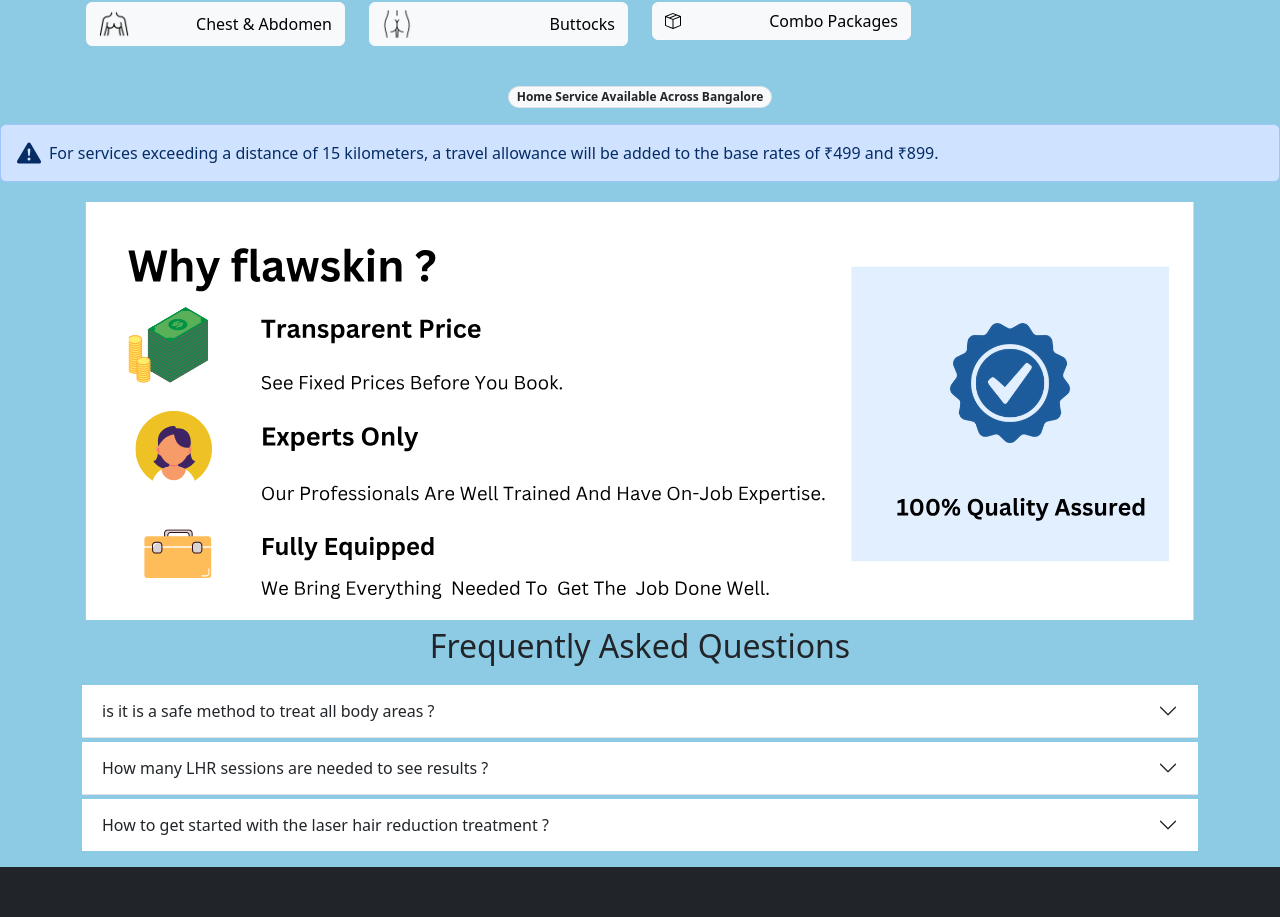
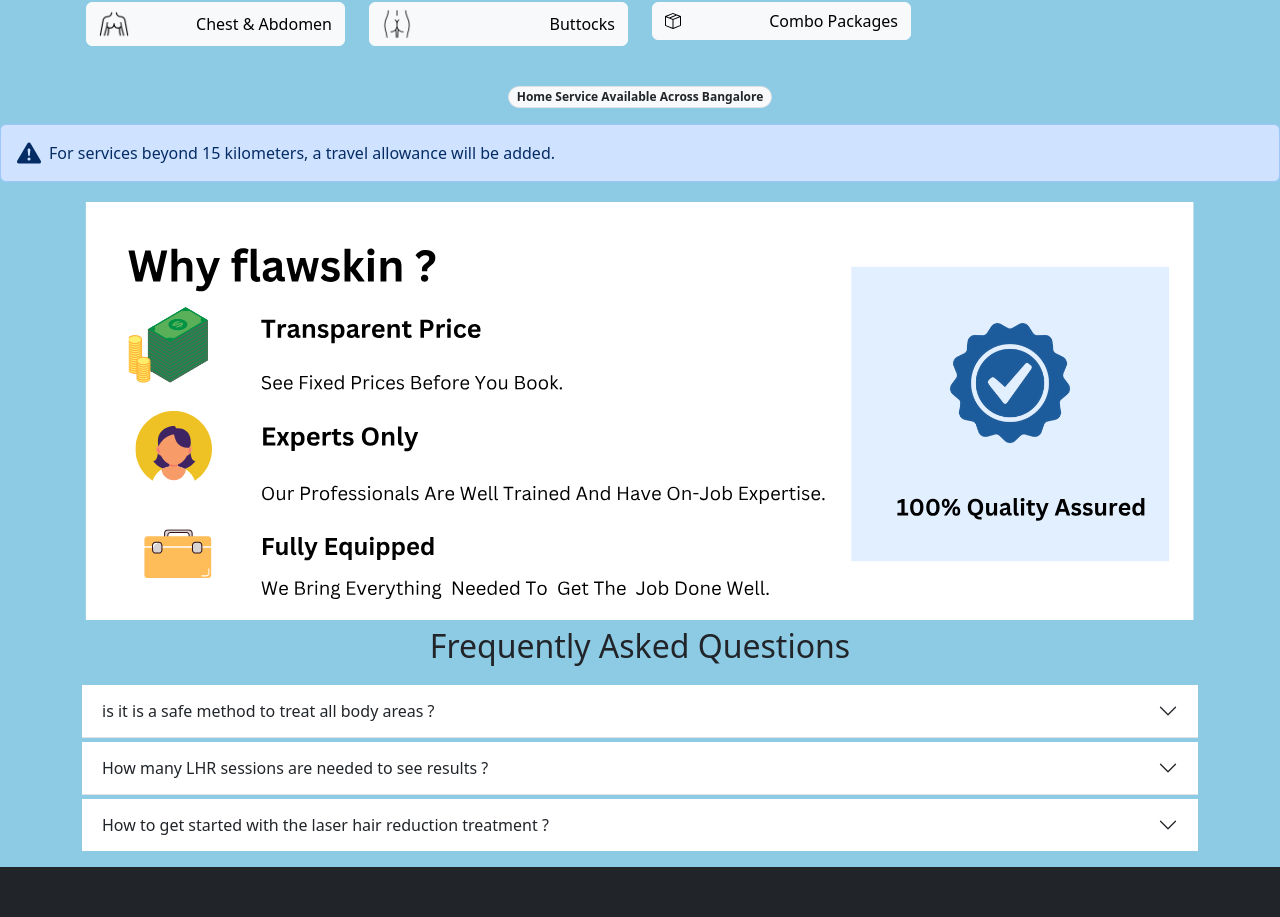
Before and after one commit to siripireddy-chandu/flawskin-app, a React (Create React App) app: page / in a window 1280 px wide. Shown: the part 910-1827 px from the top of the page. Built offline with nearby package versions, Linux system fonts and the light colour scheme.

Commit message:
Update Home.js
okkk

```diff
--- a/src/pages/Home.js
+++ b/src/pages/Home.js
@@ -485,8 +485,7 @@
           <path d="M8.982 1.566a1.13 1.13 0 0 0-1.96 0L.165 13.233c-.457.778.091 1.767.98 1.767h13.713c.889 0 1.438-.99.98-1.767L8.982 1.566zM8 5c.535 0 .954.462.9.995l-.35 3.507a.552.552 0 0 1-1.1 0L7.1 5.995A.905.905 0 0 1 8 5zm.002 6a1 1 0 1 1 0 2 1 1 0 0 1 0-2z" />
         </svg>
         <div>
-          For services exceeding a distance of 15 kilometers, a travel allowance
-          will be added to the base rates of ₹499 and ₹899.
+For services beyond 15 kilometers, a travel allowance will be added.
         </div>
       </div>
 
```
